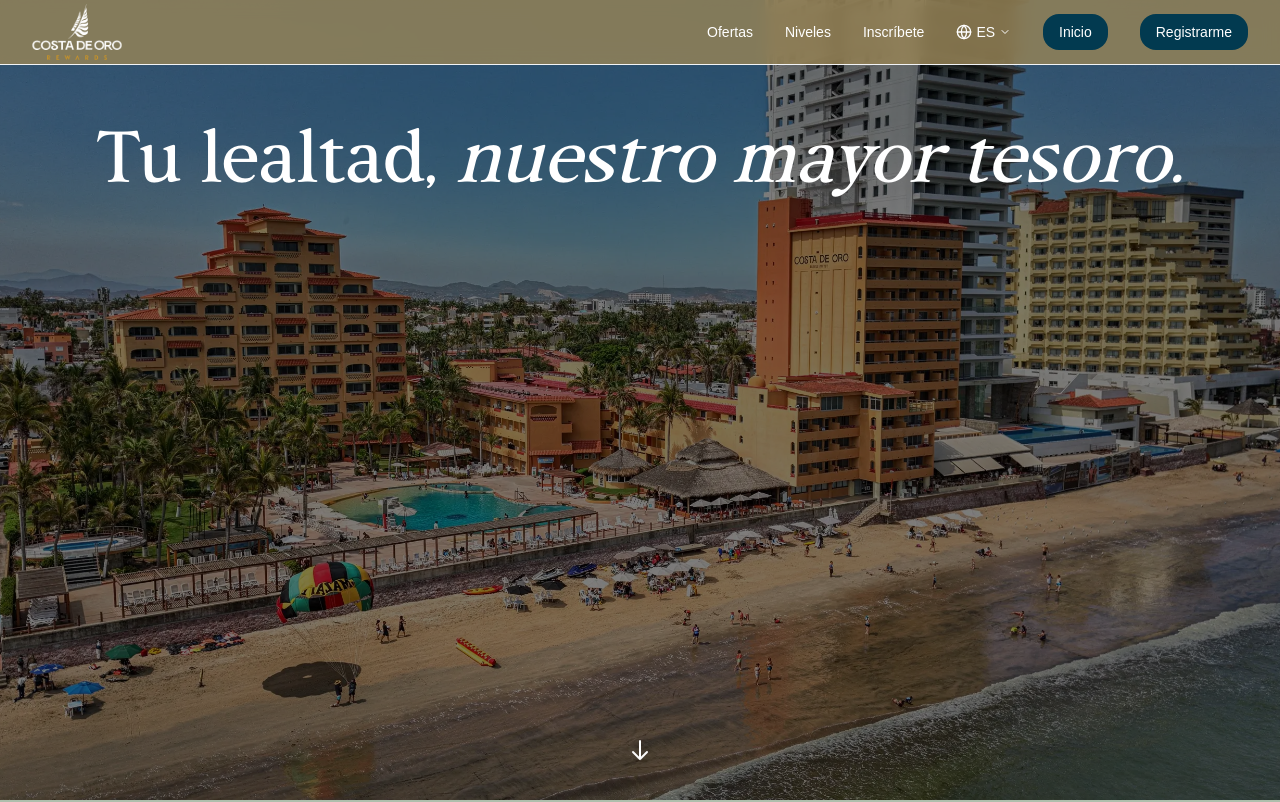
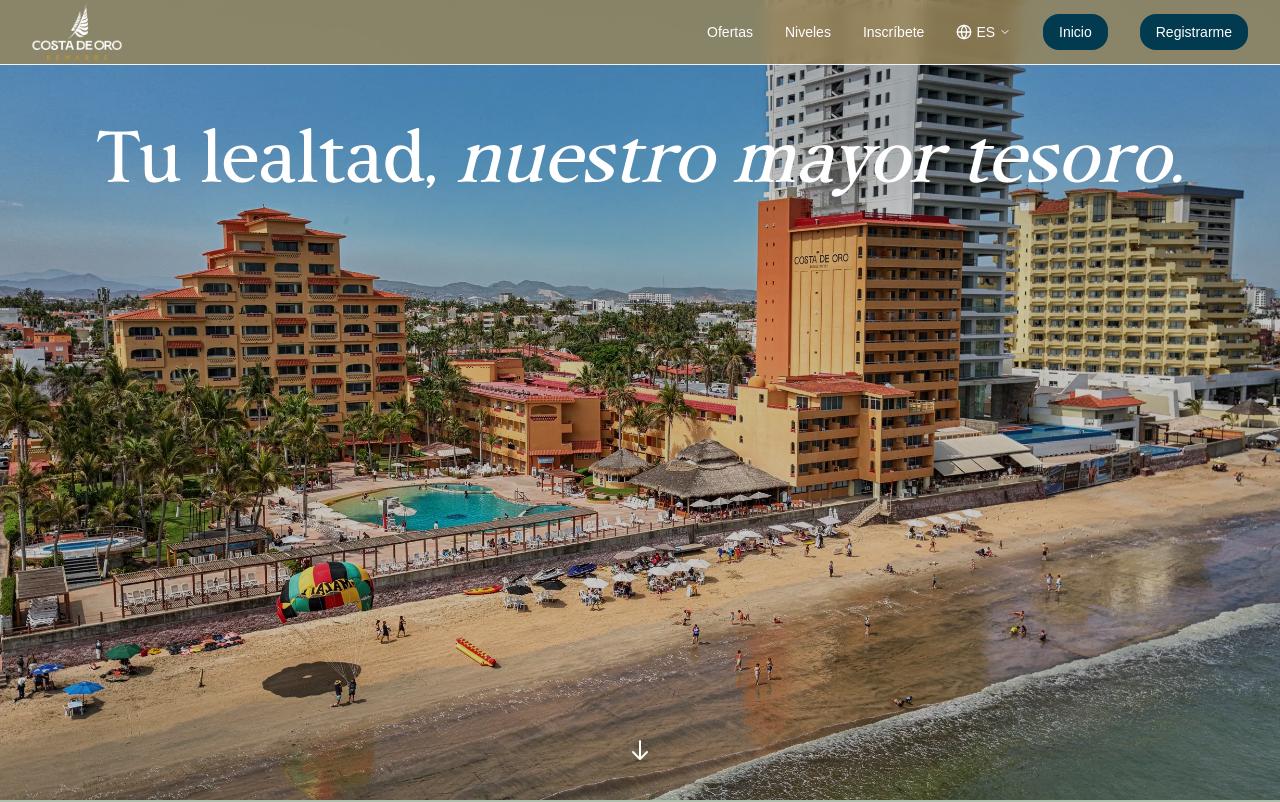
Before and after one commit to Diegoweh/costa-rewards, a Next.js app: page / in a window 1280 px wide. Shown: the top 802 px of the page. Built offline with nearby package versions, Linux system fonts and the light colour scheme.

Commit message:
overlay fixed

```diff
--- a/components/HeroSection.tsx
+++ b/components/HeroSection.tsx
@@ -15,7 +15,7 @@
           alt="Costa de Oro beachfront view"
           className="w-full h-full object-cover"
         />
-        <div className="absolute inset-0 bg-black/50"></div>
+        <div className="absolute inset-0 bg-black/20"></div>
       </div>
 
       {/* Content */}
```
